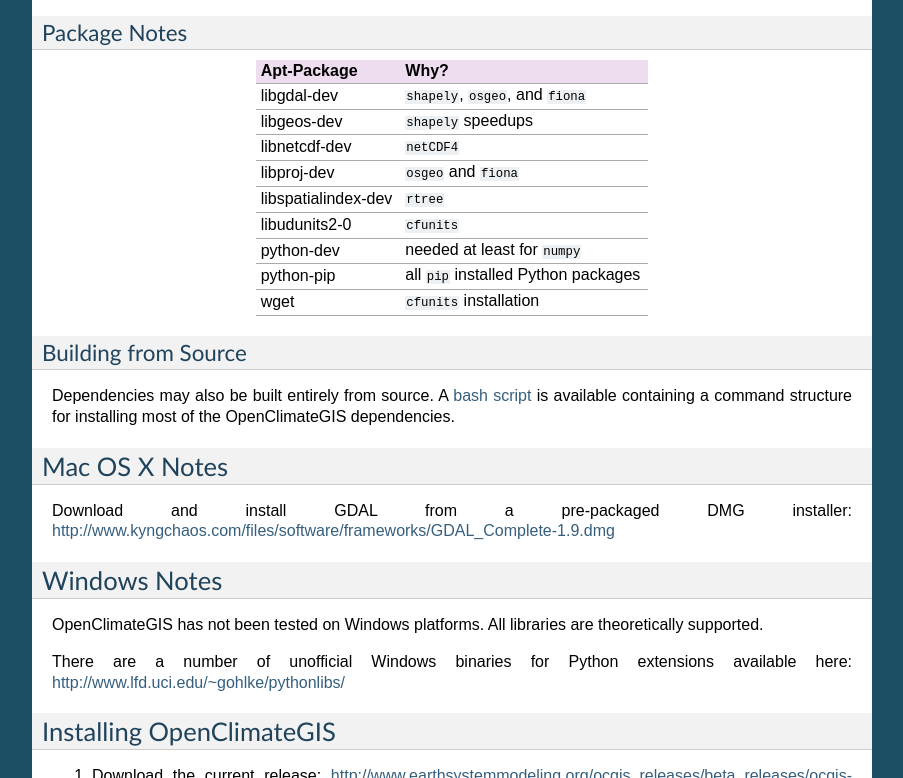
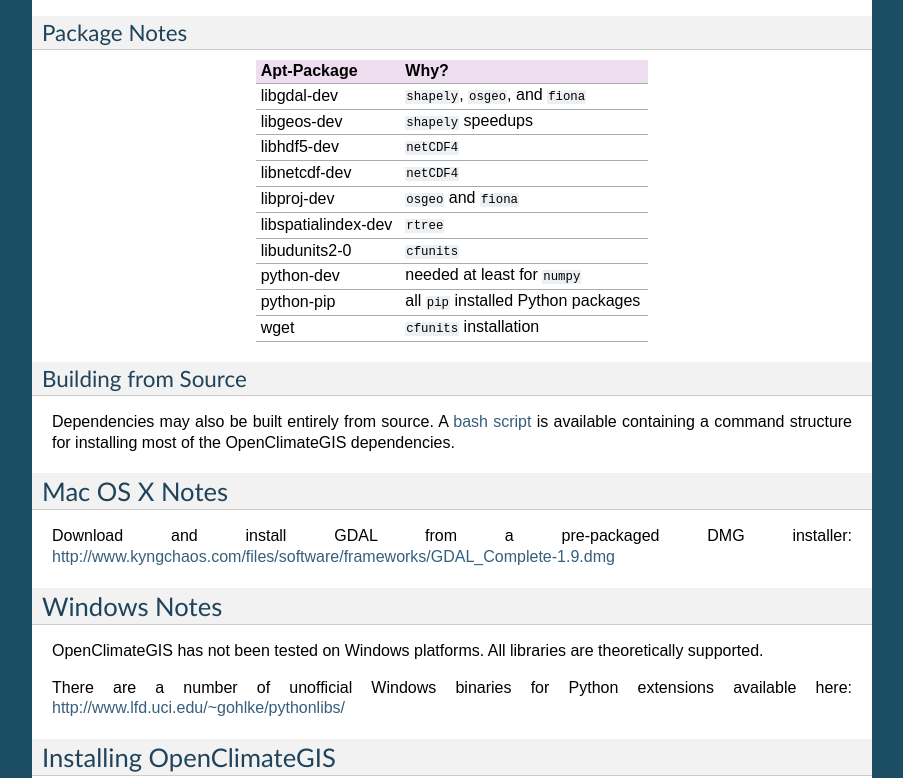
Before and after one commit to NCPP/ocgis, a Sphinx documentation site: the page built from doc/install.rst, in a window 1280 px wide and 900 px high, scrolled down 789 px, cut to the strip 122-900 px from the top of the window. Shown: the whole strip, without its empty margins (198-1101 px from the left). Built offline with Sphinx 7.4.7, drawn with Linux system fonts in a browser that asks for light colours; formulas are drawn with MathJax 3.

Commit message:
Update install.rst

```diff
--- a/doc/install.rst
+++ b/doc/install.rst
@@ -46,6 +46,7 @@
 =================== =====================================
 libgdal-dev         ``shapely``, ``osgeo``, and ``fiona``
 libgeos-dev         ``shapely`` speedups
+libhdf5-dev         ``netCDF4``
 libnetcdf-dev       ``netCDF4``
 libproj-dev         ``osgeo`` and ``fiona``
 libspatialindex-dev ``rtree``
```
